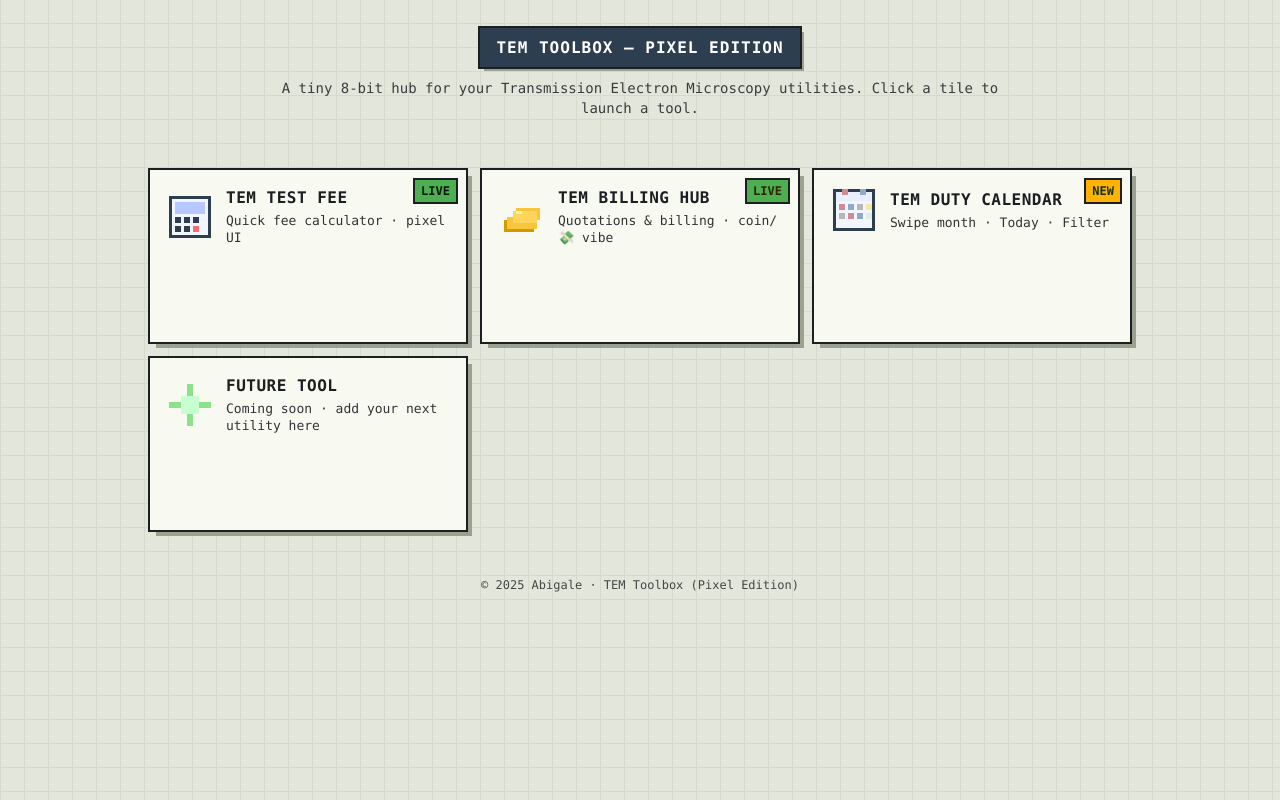
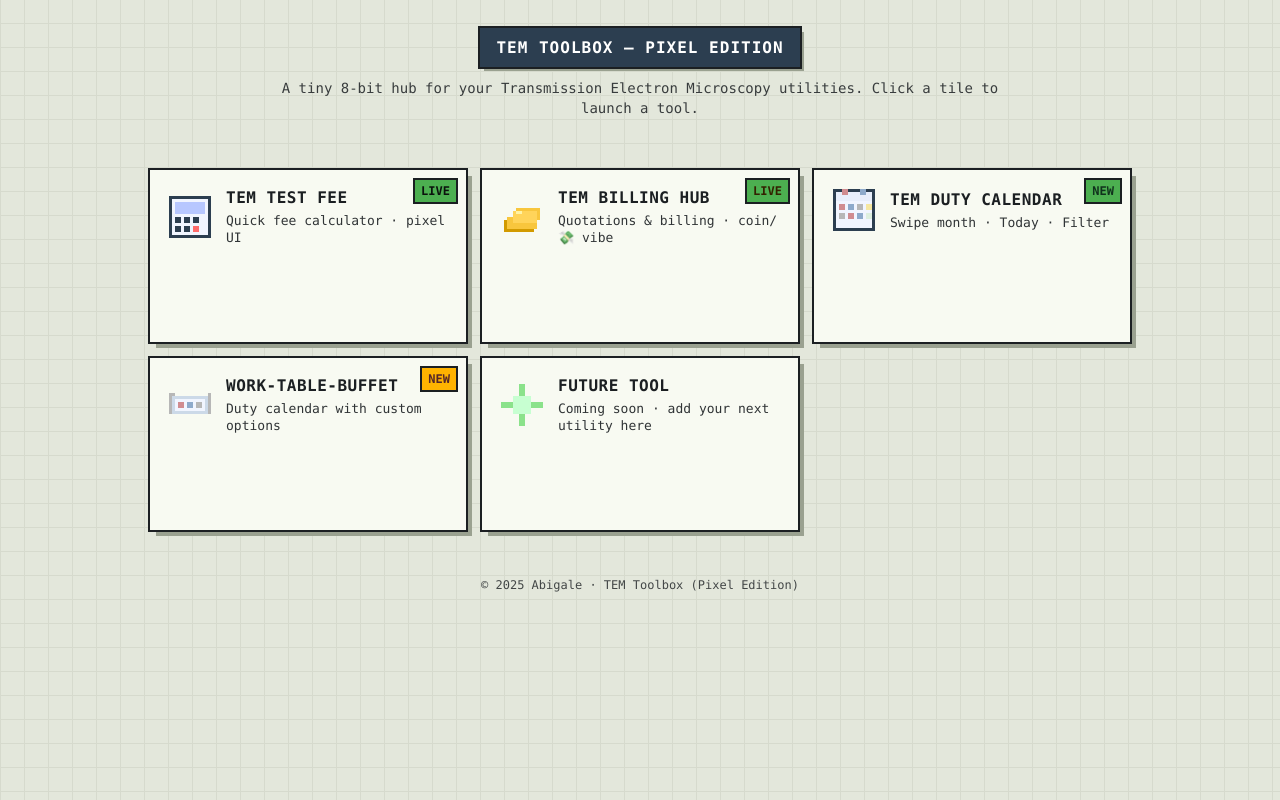
Before and after one commit to AbigaleLu/abigalelu.github.io, a plain HTML site: page index.html in a window 1280 px wide. Drawn offline with Linux system fonts and the light colour scheme.

Commit message:
Update index.html

```diff
--- a/index.html
+++ b/index.html
@@ -197,7 +197,7 @@
 
 <!-- 卡片 3：Duty Calendar（日历像素图标） -->
 <a class="card" href="https://abigalelu.github.io/Work-Table/" target="_blank" rel="noopener">
-  <span class="badge" style="background:var(--accent-3, #dff7e4); color:#10321c;">NEW</span>
+  <span class="badge" style="background:var(--accent-2, #dff7e4); color:#10321c;">NEW</span>
   <div class="row">
     <!-- 8-bit Calendar：用 16×16 像素拼出日历，内含三色仪器 & 休息/今天色块 -->
     <svg class="icon" viewBox="0 0 16 16" aria-hidden="true">
@@ -229,6 +229,27 @@
     </div>
   </div>
 </a>
+    <!-- 卡片 4：Work-Table-buffet（自助像素图标） -->
+    <a class="card" href="https://abigalelu.github.io/Work-Table-buffet/" target="_blank" rel="noopener">
+  <span class="badge" style="background:var(--accent-3, #ffe7e8); color:#542629;">NEW</span>
+  <div class="row">
+    <svg class="icon" viewBox="0 0 16 16" aria-hidden="true">
+      <rect x="2" y="5" width="12" height="6" fill="#ccd9e8"/>
+      <rect x="3" y="6" width="10" height="4" fill="#f1f5ff"/>
+      <rect x="4" y="7" width="2" height="2" fill="#d08c90"/>
+      <rect x="7" y="7" width="2" height="2" fill="#8eaacb"/>
+      <rect x="10" y="7" width="2" height="2" fill="#b7b7b7"/>
+      <rect x="1" y="5" width="1" height="6" fill="#b7b7b7"/>
+      <rect x="14" y="5" width="1" height="6" fill="#b7b7b7"/>
+      <rect x="1" y="4" width="2" height="1" fill="#b7b7b7"/>
+      <rect x="14" y="4" width="1" height="1" fill="#b7b7b7"/>
+    </svg>
+    <div>
+      <div class="label">Work-Table-buffet</div>
+      <div class="desc">Duty calendar with custom options</div>
+    </div>
+  </div>
+</a>
 
     <!-- 占位卡：Future Tool -->
     <a class="card" href="#">
```
